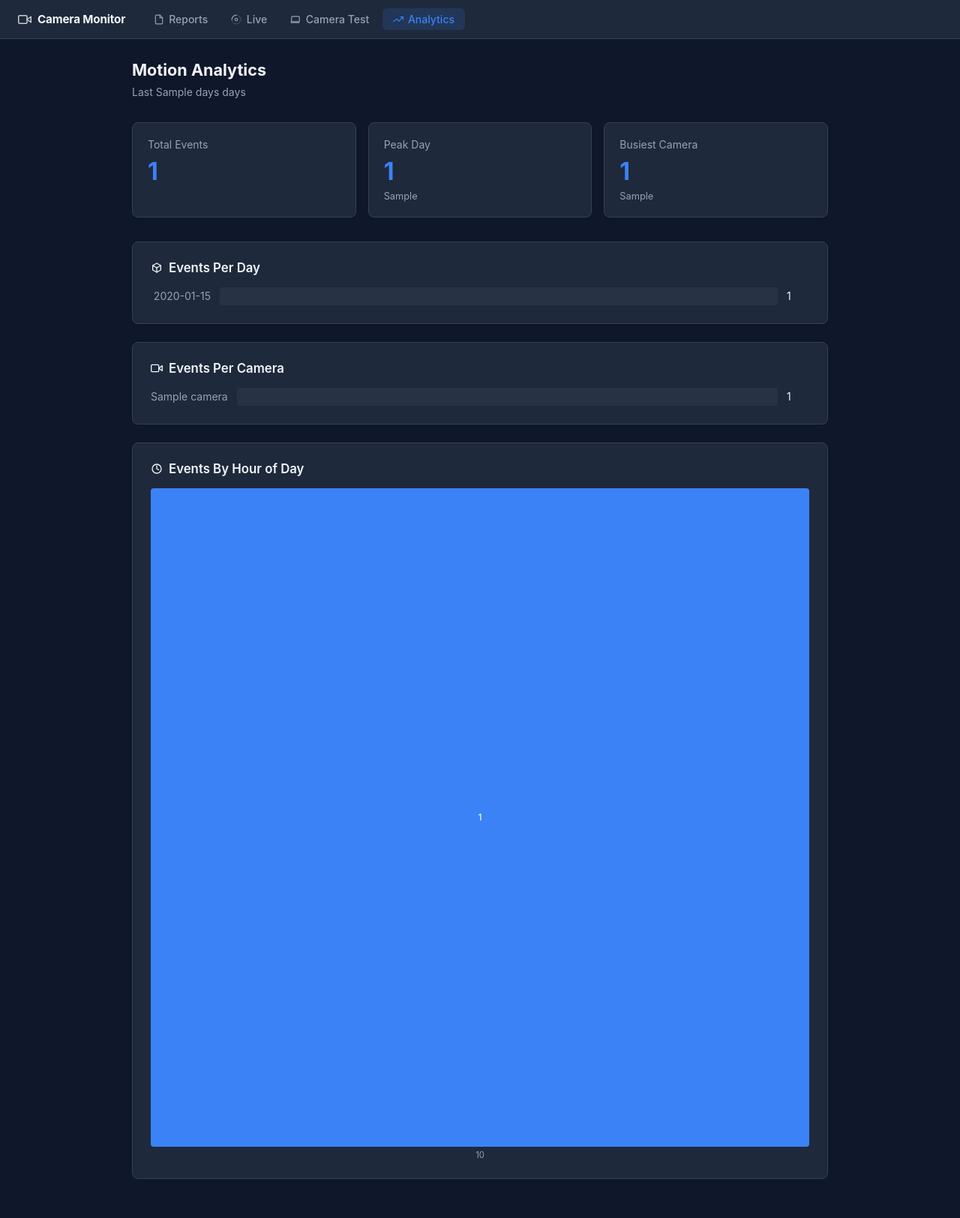
After one commit to golaz777/HACameraEventReport, a Python web app: template src/templates/analytics.html.j2 in a window 1280 px wide. The commit adds this page. Shown: the whole page at 75% size. Run offline with Jinja, Linux system fonts and the light colour scheme; the template is opened without the code that fills it: most values are stand-ins (such as "Sample title", 1, 10 or a date in 2020).

Commit message:
feat(web): add event filtering and analytics dashboard
- EventStore.read_range() for multi-day event queries
- Report filtering via date range and min-events query params
- New /analytics route with event aggregation (per-day, per-camera, by hour)
- Analytics dashboard template with CSS bar charts
- Filter form UI on reports page
- Analytics nav tab added to all views

Users can now search reports across time windows and view motion
statistics to identify patterns and problem areas.

Co-Authored-By: Claude Haiku 4.5 <noreply@anthropic.com>

```diff
--- a/config.yaml
+++ b/config.yaml
@@ -1,5 +1,5 @@
 name: "Camera Event Report"
-version: "1.0.2"
+version: "1.1.0"
 slug: "camera_event_report"
 description: "Monitor cameras for motion when away, with screenshot reports"
 arch:
--- /dev/null
+++ b/src/templates/analytics.html.j2
@@ -0,0 +1,189 @@
+<!DOCTYPE html>
+<html lang="en">
+<head>
+    <meta charset="UTF-8">
+    <meta name="viewport" content="width=device-width, initial-scale=1.0">
+    <title>Analytics</title>
+    <style>
+        :root {
+            --bg: #0f172a;
+            --surface: #1e293b;
+            --surface2: #273244;
+            --border: #334155;
+            --text: #f1f5f9;
+            --text-muted: #94a3b8;
+            --accent: #3b82f6;
+            --accent-hover: #2563eb;
+            --accent-dim: rgba(59,130,246,0.15);
+            --green: #22c55e;
+            --green-dim: rgba(34,197,94,0.15);
+        }
+        * { box-sizing: border-box; margin: 0; padding: 0; }
+        body { font-family: -apple-system, BlinkMacSystemFont, "Segoe UI", sans-serif; background: var(--bg); color: var(--text); min-height: 100vh; }
+
+        /* NAV */
+        .topbar { background: var(--surface); border-bottom: 1px solid var(--border); padding: 0 1.5rem; display: flex; align-items: center; gap: 1.5rem; height: 52px; }
+        .topbar-brand { font-size: 0.95rem; font-weight: 700; color: var(--text); display: flex; align-items: center; gap: 0.5rem; letter-spacing: -0.01em; white-space: nowrap; }
+        .topbar-brand svg { opacity: 0.8; }
+        .topbar-nav { display: flex; gap: 0.25rem; align-items: center; }
+        .nav-link { display: flex; align-items: center; gap: 0.4rem; padding: 0.35rem 0.85rem; border-radius: 6px; font-size: 0.875rem; font-weight: 500; color: var(--text-muted); text-decoration: none; transition: background 0.15s, color 0.15s; }
+        .nav-link:hover { background: var(--surface2); color: var(--text); }
+        .nav-link.active { background: var(--accent-dim); color: var(--accent); }
+
+        /* CONTENT */
+        .content { max-width: 960px; margin: 0 auto; padding: 1.75rem 1rem; }
+        .page-header { margin-bottom: 2rem; }
+        h1 { font-size: 1.35rem; font-weight: 700; margin-bottom: 0.5rem; }
+        .header-subtitle { font-size: 0.875rem; color: var(--text-muted); }
+
+        /* STATS GRID */
+        .stats-grid { display: grid; grid-template-columns: repeat(auto-fit, minmax(200px, 1fr)); gap: 1rem; margin-bottom: 2rem; }
+        .stat-card { background: var(--surface); border: 1px solid var(--border); border-radius: 8px; padding: 1.25rem; }
+        .stat-label { font-size: 0.875rem; color: var(--text-muted); margin-bottom: 0.5rem; }
+        .stat-value { font-size: 2rem; font-weight: 700; color: var(--accent); }
+        .stat-detail { font-size: 0.8rem; color: var(--text-muted); margin-top: 0.35rem; }
+
+        /* CHART SECTIONS */
+        .chart-section { background: var(--surface); border: 1px solid var(--border); border-radius: 8px; padding: 1.5rem; margin-bottom: 1.5rem; }
+        .chart-title { font-size: 1.05rem; font-weight: 600; margin-bottom: 1rem; display: flex; align-items: center; gap: 0.5rem; }
+
+        /* BAR CHART */
+        .bar-chart { display: flex; flex-direction: column; gap: 0.5rem; }
+        .bar-row { display: flex; align-items: center; gap: 0.75rem; }
+        .bar-label { min-width: 80px; font-size: 0.875rem; color: var(--text-muted); text-align: right; }
+        .bar-container { flex: 1; height: 24px; background: var(--surface2); border-radius: 4px; position: relative; min-width: 0; }
+        .bar { height: 100%; background: var(--accent); border-radius: 4px; width: var(--pct); transition: width 0.3s ease; }
+        .bar-value { min-width: 30px; font-size: 0.875rem; color: var(--text); text-align: left; }
+
+        /* HOUR HEATMAP */
+        .hour-grid { display: grid; grid-template-columns: repeat(auto-fit, minmax(35px, 1fr)); gap: 0.3rem; }
+        .hour-cell { aspect-ratio: 1; background: var(--surface2); border-radius: 4px; display: flex; align-items: center; justify-content: center; font-size: 0.7rem; font-weight: 500; color: var(--text-muted); position: relative; }
+        .hour-cell-filled { background: var(--accent); color: #fff; }
+        .hour-label { font-size: 0.7rem; text-align: center; color: var(--text-muted); margin-top: 0.25rem; }
+
+        /* EMPTY STATE */
+        .empty-message { text-align: center; color: var(--text-muted); padding: 2rem; }
+    </style>
+</head>
+<body>
+    <nav class="topbar">
+        <div class="topbar-brand">
+            <svg width="18" height="18" viewBox="0 0 24 24" fill="none" stroke="currentColor" stroke-width="2" stroke-linecap="round" stroke-linejoin="round"><path d="M23 7l-7 5 7 5V7z"/><rect x="1" y="5" width="15" height="14" rx="2" ry="2"/></svg>
+            Camera Monitor
+        </div>
+        <div class="topbar-nav">
+            <a class="nav-link" href="{{ ingress_path }}/">
+                <svg width="14" height="14" viewBox="0 0 24 24" fill="none" stroke="currentColor" stroke-width="2" stroke-linecap="round" stroke-linejoin="round"><path d="M14 2H6a2 2 0 0 0-2 2v16a2 2 0 0 0 2 2h12a2 2 0 0 0 2-2V8z"/><polyline points="14 2 14 8 20 8"/></svg>
+                Reports
+            </a>
+            <a class="nav-link" href="{{ ingress_path }}/live">
+                <svg width="14" height="14" viewBox="0 0 24 24" fill="none" stroke="currentColor" stroke-width="2" stroke-linecap="round" stroke-linejoin="round"><circle cx="12" cy="12" r="3"/><path d="M2 12C2 6.5 6.5 2 12 2s10 4.5 10 10-4.5 10-10 10S2 17.5 2 12z" opacity="0.3"/><path d="M2 12C2 6.5 6.5 2 12 2"/></svg>
+                Live
+            </a>
+            <a class="nav-link" href="{{ ingress_path }}/camera-test">
+                <svg width="14" height="14" viewBox="0 0 24 24" fill="none" stroke="currentColor" stroke-width="2" stroke-linecap="round" stroke-linejoin="round"><path d="M20 17v2H2v-2"/><rect x="3" y="5" width="18" height="12" rx="2"/></svg>
+                Camera Test
+            </a>
+            <a class="nav-link active" href="{{ ingress_path }}/analytics">
+                <svg width="14" height="14" viewBox="0 0 24 24" fill="none" stroke="currentColor" stroke-width="2" stroke-linecap="round" stroke-linejoin="round"><polyline points="23 6 13.5 15.5 8.5 10.5 1 17"/><polyline points="17 6 23 6 23 12"/></svg>
+                Analytics
+            </a>
+        </div>
+    </nav>
+
+    <div class="content">
+        <div class="page-header">
+            <h1>Motion Analytics</h1>
+            <p class="header-subtitle">Last {{ days }} day{{ 's' if days != 1 else '' }}</p>
+        </div>
+
+        {% if total_events == 0 %}
+        <div class="empty-message">
+            <p>No motion events detected in the selected period.</p>
+        </div>
+        {% else %}
+
+        <!-- STATS GRID -->
+        <div class="stats-grid">
+            <div class="stat-card">
+                <div class="stat-label">Total Events</div>
+                <div class="stat-value">{{ total_events }}</div>
+            </div>
+            {% if peak_day %}
+            <div class="stat-card">
+                <div class="stat-label">Peak Day</div>
+                <div class="stat-value">{{ peak_count }}</div>
+                <div class="stat-detail">{{ peak_day }}</div>
+            </div>
+            {% endif %}
+            {% if busiest_camera %}
+            <div class="stat-card">
+                <div class="stat-label">Busiest Camera</div>
+                <div class="stat-value">{{ busiest_count }}</div>
+                <div class="stat-detail">{{ busiest_camera }}</div>
+            </div>
+            {% endif %}
+        </div>
+
+        <!-- EVENTS PER DAY -->
+        <div class="chart-section">
+            <div class="chart-title">
+                <svg width="16" height="16" viewBox="0 0 24 24" fill="none" stroke="currentColor" stroke-width="2" stroke-linecap="round" stroke-linejoin="round"><polyline points="12 3 20 7.5 20 16.5 12 21 4 16.5 4 7.5 12 3"/><polyline points="12 12 20 7.5"/><polyline points="12 21 12 12"/><polyline points="4 7.5 12 12"/></svg>
+                Events Per Day
+            </div>
+            <div class="bar-chart">
+                {% for date, count in per_day %}
+                <div class="bar-row">
+                    <div class="bar-label">{{ date }}</div>
+                    <div class="bar-container">
+                        <div class="bar" style="--pct: {{ (count / max_per_day * 100) | int }}%"></div>
+                    </div>
+                    <div class="bar-value">{{ count }}</div>
+                </div>
+                {% endfor %}
+            </div>
+        </div>
+
+        <!-- EVENTS PER CAMERA -->
+        {% if per_camera %}
+        <div class="chart-section">
+            <div class="chart-title">
+                <svg width="16" height="16" viewBox="0 0 24 24" fill="none" stroke="currentColor" stroke-width="2" stroke-linecap="round" stroke-linejoin="round"><path d="M23 7l-7 5 7 5V7z"/><rect x="1" y="5" width="15" height="14" rx="2" ry="2"/></svg>
+                Events Per Camera
+            </div>
+            <div class="bar-chart">
+                {% for camera, count in per_camera %}
+                <div class="bar-row">
+                    <div class="bar-label">{{ camera }}</div>
+                    <div class="bar-container">
+                        <div class="bar" style="--pct: {{ (count / max_per_camera * 100) | int }}%"></div>
+                    </div>
+                    <div class="bar-value">{{ count }}</div>
+                </div>
+                {% endfor %}
+            </div>
+        </div>
+        {% endif %}
+
+        <!-- EVENTS BY HOUR -->
+        <div class="chart-section">
+            <div class="chart-title">
+                <svg width="16" height="16" viewBox="0 0 24 24" fill="none" stroke="currentColor" stroke-width="2" stroke-linecap="round" stroke-linejoin="round"><circle cx="12" cy="12" r="9"/><polyline points="12 6 12 12 16 14"/></svg>
+                Events By Hour of Day
+            </div>
+            <div class="hour-grid">
+                {% for hour, count in by_hour %}
+                <div>
+                    <div class="hour-cell {% if count > 0 %}hour-cell-filled{% endif %}" style="{% if count > 0 %}--pct: {{ (count / max_by_hour * 100) | int }}%{% endif %}" title="{{ count }} events at {{ '%02d'|format(hour) }}:00">
+                        {% if count > 0 %}{{ count }}{% else %}&nbsp;{% endif %}
+                    </div>
+                    <div class="hour-label">{{ '%02d'|format(hour) }}</div>
+                </div>
+                {% endfor %}
+            </div>
+        </div>
+
+        {% endif %}
+    </div>
+</body>
+</html>
--- a/src/templates/live.html.j2
+++ b/src/templates/live.html.j2
@@ -106,8 +106,12 @@
                 Live
             </a>
             <a class="nav-link" href="{{ ingress_path }}/camera-test">
-                <svg width="14" height="14" viewBox="0 0 24 24" fill="none" stroke="currentColor" stroke-width="2" stroke-linecap="round" stroke-linejoin="round"><circle cx="12" cy="12" r="3"/><path d="M23 7l-7 5 7 5V7z"/><rect x="1" y="5" width="15" height="14" rx="2" ry="2"/></svg>
+                <svg width="14" height="14" viewBox="0 0 24 24" fill="none" stroke="currentColor" stroke-width="2" stroke-linecap="round" stroke-linejoin="round"><path d="M20 17v2H2v-2"/><rect x="3" y="5" width="18" height="12" rx="2"/></svg>
                 Camera Test
+            </a>
+            <a class="nav-link" href="{{ ingress_path }}/analytics">
+                <svg width="14" height="14" viewBox="0 0 24 24" fill="none" stroke="currentColor" stroke-width="2" stroke-linecap="round" stroke-linejoin="round"><polyline points="23 6 13.5 15.5 8.5 10.5 1 17"/><polyline points="17 6 23 6 23 12"/></svg>
+                Analytics
             </a>
         </div>
     </nav>
--- a/src/templates/panel.html.j2
+++ b/src/templates/panel.html.j2
@@ -70,8 +70,12 @@
                 Live
             </a>
             <a class="nav-link active" href="{{ ingress_path }}/camera-test">
-                <svg width="14" height="14" viewBox="0 0 24 24" fill="none" stroke="currentColor" stroke-width="2" stroke-linecap="round" stroke-linejoin="round"><circle cx="12" cy="12" r="3"/><path d="M23 7l-7 5 7 5V7z"/><rect x="1" y="5" width="15" height="14" rx="2" ry="2"/></svg>
+                <svg width="14" height="14" viewBox="0 0 24 24" fill="none" stroke="currentColor" stroke-width="2" stroke-linecap="round" stroke-linejoin="round"><path d="M20 17v2H2v-2"/><rect x="3" y="5" width="18" height="12" rx="2"/></svg>
                 Camera Test
+            </a>
+            <a class="nav-link" href="{{ ingress_path }}/analytics">
+                <svg width="14" height="14" viewBox="0 0 24 24" fill="none" stroke="currentColor" stroke-width="2" stroke-linecap="round" stroke-linejoin="round"><polyline points="23 6 13.5 15.5 8.5 10.5 1 17"/><polyline points="17 6 23 6 23 12"/></svg>
+                Analytics
             </a>
         </div>
     </nav>
```
Also changed, not shown: src/store.py (+28 -0 lines), src/templates/reports.html.j2 (+44 -1 lines), src/web.py (+122 -0 lines), tests/test_store.py (+95 -0 lines), tests/test_web.py (+161 -0 lines), CHANGELOG.md, README.md.
